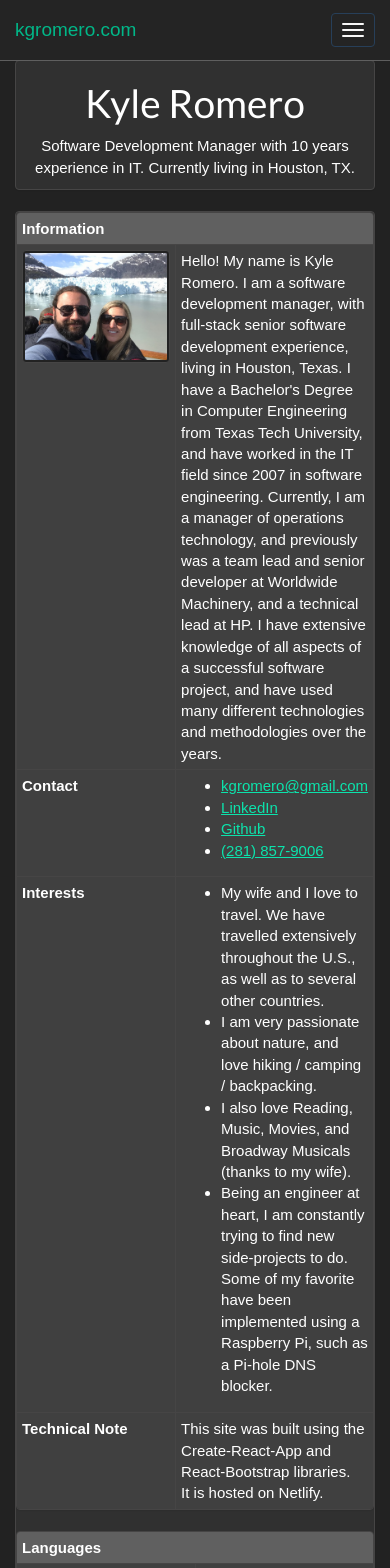
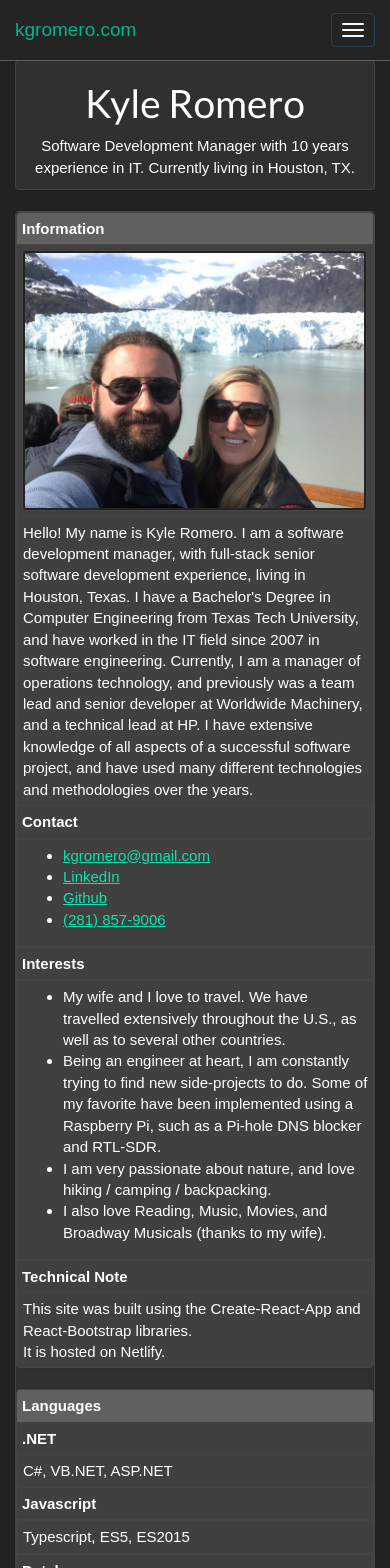
Before and after one commit to romero927/Netlify, a React (Create React App) app: page / in a window 390 px wide. Shown: the top 1568 px of the page. Built offline with nearby package versions, Linux system fonts and the light colour scheme.

Commit message:
Update CSS

```diff
--- a/src/App.css
+++ b/src/App.css
@@ -25,6 +25,13 @@ tbody > tr{
 
 .FiftyPercent > tr > td{
   width: 50%;
+}
+
+@media only screen and (max-width: 720px) {
+  .FiftyPercent > tr > td{
+    float:left!important;
+    width: 100% !important;
+  }
 }
 
 .App-body{
@@ -56,3 +63,6 @@ tbody > tr{
   border-bottom-style: solid;
   opacity: .97;
 }
+ .offset{
+  padding-top: 40px; margin-top: -40px;
+ }
--- a/src/App.js
+++ b/src/App.js
@@ -69,10 +69,10 @@ class App extends Component {
               <Panel>
                 <h1>Kyle Romero</h1>
                 <p>Software Development Manager with 10 years experience in IT. Currently living in Houston, TX.</p>
+                <a name="about"> </a>
               </Panel>
               <Panel>
                 <div className="App-body">
-                  <a name="about"> </a>
                   <Panel collapsible defaultExpanded header="About Me">
                     <Table bordered condensed>
                       <thead>
@@ -115,10 +115,11 @@ class App extends Component {
                           <td>
                             <ul>
                               <li>My wife and I love to travel. We have travelled extensively throughout the U.S., as well as to several other countries.</li>
+                              <li>Being an engineer at heart, I am constantly trying to find new side-projects to do.
+                                  Some of my favorite have been implemented using a Raspberry Pi, such as a Pi-hole DNS blocker and RTL-SDR.</li>
                               <li>I am very passionate about nature, and love hiking / camping / backpacking.</li>
                               <li>I also love Reading, Music, Movies, and Broadway Musicals (thanks to my wife).</li>
-                              <li>Being an engineer at heart, I am constantly trying to find new side-projects to do.
-                            Some of my favorite have been implemented using a Raspberry Pi, such as a Pi-hole DNS blocker.</li>
+
                             </ul>
                           </td>
                         </tr>
@@ -146,8 +147,8 @@ class App extends Component {
                         </tr>
                       </tbody>
                     </Table>
+                    <a name="tech"> </a>
                   </Panel>
-                  <a name="tech"> </a>
                   <Panel collapsible defaultExpanded header="Technical Skills">
                     <Table bordered condensed>
                       <thead>
@@ -337,8 +338,8 @@ class App extends Component {
                         </tr>
                       </tbody>
                     </Table>
+                    <a name="work"> </a>
                   </Panel>
-                  <a name="work"> </a>
                   <Panel collapsible defaultExpanded header="Work Experience">
                   <Table bordered condensed>
                       <thead>
@@ -562,8 +563,8 @@ class App extends Component {
                         </tr>
                       </tbody>
                     </Table>
+                    <a name="education"> </a>
                   </Panel>
-                  <a name="education"> </a>
                   <Panel collapsible defaultExpanded header="Education">
                     <Table bordered condensed>
                       <thead>
```
